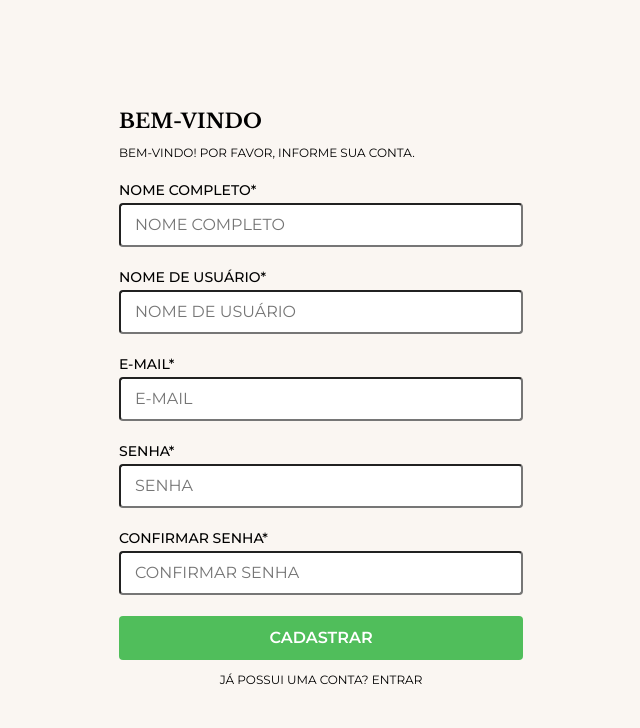
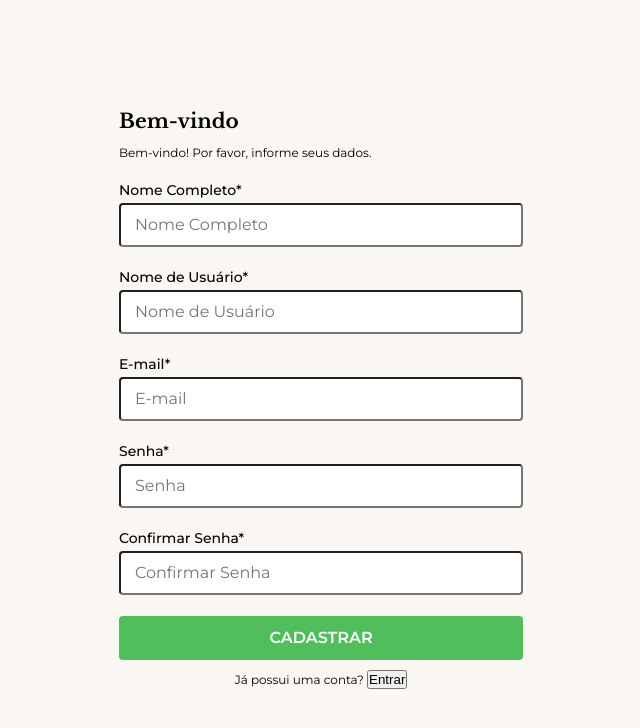
Before and after one commit to adautomoises/Barbers-Frontend, a React (Create React App) app: page /cadastro in a window 1280 px wide. Shown: the top 728 px of the page, without its empty margins (319-959 px from the left). Built offline with nearby package versions, Linux system fonts and the light colour scheme; no server answers.

Commit message:
Autenticação

```diff
--- a/src/App.css
+++ b/src/App.css
@@ -31,9 +31,8 @@
 body {
   font-family: "Montserrat", sans-serif;
   font-family: "Libre Baskerville", serif;
-  font-size: 5rem;
+  font-size: 24px;
   font-weight: normal;
-  text-transform: uppercase;
   color: var(--primary);
   background: var(--background);
 }
--- /dev/null
+++ b/src/components/Carousel/styles.ts
@@ -0,0 +1,5 @@
+import styled from "styled-components";
+
+export const Container = styled.main`
+  flex: 1;
+`;
--- /dev/null
+++ b/src/components/Footer/index.tsx
@@ -0,0 +1,7 @@
+import React from "react";
+
+import { Container } from "./styles";
+
+export function Footer() {
+  return <Container></Container>;
+}
--- /dev/null
+++ b/src/components/Footer/styles.ts
@@ -0,0 +1,5 @@
+import styled from "styled-components";
+
+export const Container = styled.main`
+  flex: 1;
+`;
--- a/src/components/Input/styles.ts
+++ b/src/components/Input/styles.ts
@@ -23,7 +23,6 @@ export const InputField = styled.input`
   font-family: "Montserrat", sans-serif;
   font-size: 16px;
   font-weight: normal;
-  text-transform: uppercase;
 
   padding: 10px 14px;
   border-radius: 4px;
--- a/src/pages/Register/index.tsx
+++ b/src/pages/Register/index.tsx
@@ -1,7 +1,7 @@
-import React, { useEffect } from "react";
 import { useForm } from "react-hook-form";
 import { yupResolver } from "@hookform/resolvers/yup";
 import * as yup from "yup";
+import { useNavigate } from "react-router-dom";
 
 import api from "../../services/api";
 import { Input } from "../../components/Input";
@@ -63,6 +63,8 @@ const schema = yup.object({
 });
 
 export function Register() {
+  const navigate = useNavigate();
+
   const {
     register,
     handleSubmit,
@@ -83,7 +85,7 @@ export function Register() {
     };
 
     api
-      .post("/users/register", request)
+      .post("/users", request)
       .then((response) => {
         console.log(response.data);
       })
@@ -95,26 +97,12 @@ export function Register() {
       });
   };
 
-  useEffect(() => {
-    api
-      .get("/users")
-      .then((response) => {
-        console.log(response.data);
-      })
-      .catch((e) => {
-        console.log(e);
-      })
-      .finally(() => {
-        console.log("getado!");
-      });
-  }, []);
-
   return (
     <Container>
       <Form>
         <Header>
           <Title>Bem-vindo</Title>
-          <SubTitle>Bem-vindo! Por favor, informe sua conta.</SubTitle>
+          <SubTitle>Bem-vindo! Por favor, informe seus dados.</SubTitle>
         </Header>
         <Body onSubmit={handleSubmit(onSubmit)}>
           <Input
@@ -165,7 +153,10 @@ export function Register() {
           />
         </Body>
         <Footer>
-          <SubTitle>Já possui uma conta? Entrar</SubTitle>
+          <SubTitle>
+            Já possui uma conta?{" "}
+            <button onClick={() => navigate("/entrar")}>Entrar</button>
+          </SubTitle>
         </Footer>
       </Form>
     </Container>
--- a/src/routes.tsx
+++ b/src/routes.tsx
@@ -3,6 +3,7 @@ import { Routes, BrowserRouter, Route } from "react-router-dom";
 import { Home } from "./pages/Home";
 import { Example } from "./pages/Example";
 import { Register } from "./pages/Register";
+import { Login } from "./pages/Login";
 
 const Router = () => {
   return (
@@ -11,6 +12,7 @@ const Router = () => {
         <Route path="/" element={<Home />} />
         <Route path="/example" element={<Example />} />
         <Route path="/cadastro" element={<Register />} />
+        <Route path="/entrar" element={<Login />} />
       </Routes>
     </BrowserRouter>
   );
--- a/src/services/api.ts
+++ b/src/services/api.ts
@@ -2,12 +2,10 @@ import Axios from "axios";
 
 const defaultInterceptor = {
   response: async (config: any) => {
-    const token = localStorage.getItem("Login/@tokenAuth");
+    const token = localStorage.getItem("user");
 
     if (token) {
-      config.headers.Authorization = `Bearer ${localStorage.getItem(
-        "Login/@tokenAuth"
-      )}`;
+      config.headers.Authorization = `Bearer ${localStorage.getItem("user")}`;
     }
 
     return config;
@@ -34,9 +32,11 @@ api.interceptors.response.use(
   async (error) => {
     const error401 = error.response?.status;
 
-    if (error401 === 401) {
-      localStorage.removeItem("Login/@idAuth");
-      localStorage.removeItem("Login/@tokenAuth");
+    if (error401 === 401 || error401 === 403) {
+      localStorage.removeItem("user");
+
+      alert("Sessão Expirada! Por favor, faça login novamente.");
+      window.location.href = "/entrar";
     }
     return Promise.reject(error);
   }
```
Also changed, not shown: src/components/Carousel/index.tsx (added, +7 -0 lines), src/assets/logo.svg (added), 1 other file (tests, documents, lock files or other folders).
